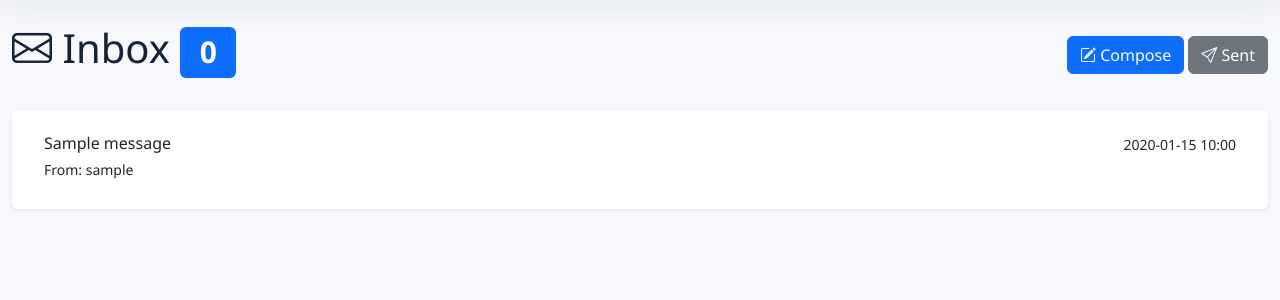
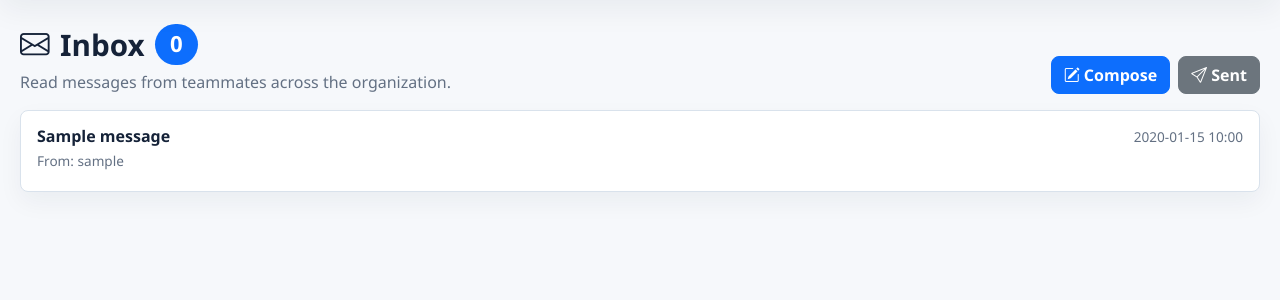
Before and after one commit to Abdulics/flask_user_managemnt, a Flask app: page /messages/ in a window 1280 px wide. Shown: the part 85-385 px from the top of the page. Run offline with Flask 3, Linux system fonts and the light colour scheme; a user stored in the database is signed in; tables that the repository leaves empty hold one stand-in row (values such as "Sample post"); some libraries are stand-ins or nearby versions.

Commit message:
pilish UI, and various templates for the admin, employee, manager, attendance, messages, paystubs, tasks, and time off sections of the application. These changes include updates to the layout, styling, and functionality of these components to enhance user experience.

```diff
--- a/app/static/css/style.css
+++ b/app/static/css/style.css
@@ -14,6 +14,11 @@ body {
     background-color: var(--app-bg);
     font-family: 'Segoe UI', Tahoma, Geneva, Verdana, sans-serif;
     color: var(--app-text);
+}
+
+.container-fluid {
+    max-width: 1440px;
+    padding-inline: 1.25rem;
 }
 
 .navbar-brand {
@@ -146,6 +151,25 @@ body {
 .page-header p {
     margin: 0.35rem 0 0;
     color: var(--app-muted);
+}
+
+.page-actions {
+    display: flex;
+    align-items: center;
+    justify-content: flex-end;
+    flex-wrap: wrap;
+    gap: 0.5rem;
+}
+
+.filter-toolbar {
+    display: flex;
+    flex-wrap: wrap;
+    gap: 0.5rem;
+    margin-bottom: 1rem;
+}
+
+.filter-toolbar .btn {
+    min-height: 2.4rem;
 }
 
 .clock-panel {
@@ -403,6 +427,11 @@ body {
         flex-direction: column;
     }
 
+    .page-actions {
+        width: 100%;
+        justify-content: flex-start;
+    }
+
     .clock-panel {
         align-items: stretch;
         flex-direction: column;
@@ -415,15 +444,112 @@ body {
 }
 
 .card {
-    border: none;
-    box-shadow: 0 0.125rem 0.25rem rgba(0, 0, 0, 0.075);
+    border: 1px solid var(--app-border);
+    border-radius: 8px;
+    box-shadow: 0 10px 24px rgba(21, 34, 56, 0.05);
     margin-bottom: 1.5rem;
+    overflow: hidden;
 }
 
 .card-header {
     background-color: #fff;
-    border-bottom: 2px solid #0d6efd;
+    border-bottom: 1px solid var(--app-border);
     font-weight: 600;
+    padding: 0.9rem 1rem;
+}
+
+.card-body {
+    padding: 1rem;
+}
+
+.btn {
+    border-radius: 8px;
+    font-weight: 650;
+}
+
+.btn-sm {
+    border-radius: 7px;
+}
+
+.form-control,
+.form-select {
+    border-color: var(--app-border);
+    border-radius: 8px;
+}
+
+.form-control:focus,
+.form-select:focus {
+    border-color: rgba(37, 99, 235, 0.58);
+    box-shadow: 0 0 0 0.2rem rgba(37, 99, 235, 0.14);
+}
+
+.table {
+    margin-bottom: 0;
+    color: var(--app-text);
+}
+
+.table > :not(caption) > * > * {
+    padding: 0.85rem 0.75rem;
+    border-bottom-color: var(--app-border);
+    vertical-align: middle;
+}
+
+.table thead th {
+    color: var(--app-muted);
+    font-size: 0.75rem;
+    font-weight: 750;
+    letter-spacing: 0;
+    text-transform: uppercase;
+    white-space: nowrap;
+}
+
+.table tbody tr:last-child td {
+    border-bottom-width: 0;
+}
+
+.table-hover > tbody > tr:hover > * {
+    background-color: #f7faff;
+}
+
+.action-cell {
+    display: flex;
+    align-items: center;
+    flex-wrap: wrap;
+    gap: 0.45rem;
+}
+
+.badge {
+    border-radius: 999px;
+    padding: 0.42em 0.68em;
+    font-weight: 700;
+}
+
+.list-group-flush .list-group-item {
+    border-color: var(--app-border);
+    padding: 0.95rem 0;
+}
+
+.list-group-flush .list-group-item:first-child {
+    padding-top: 0;
+}
+
+.list-group-flush .list-group-item:last-child {
+    padding-bottom: 0;
+    border-bottom-width: 0;
+}
+
+.message-list-item {
+    border-radius: 8px;
+}
+
+.message-list-item h6 {
+    color: var(--app-text);
+    font-weight: 750;
+}
+
+.message-meta {
+    color: var(--app-muted);
+    font-size: 0.85rem;
 }
 
 .stat-card {
@@ -445,10 +571,6 @@ body {
 .stat-card p {
     color: #6c757d;
     margin: 0;
-}
-
-.table thead {
-    background-color: #f8f9fa;
 }
 
 .badge-priority-high {
--- a/app/templates/messages/inbox.html
+++ b/app/templates/messages/inbox.html
@@ -1,13 +1,14 @@
 {% extends "base.html" %}
 {% block title %}Inbox{% endblock %}
 {% block content %}
-<div class="row mt-4">
-    <div class="col-12">
-        <div class="d-flex justify-content-between align-items-center mb-4">
-            <h1><i class="bi bi-envelope"></i> Inbox <span class="badge bg-primary">{{ unread_count }}</span></h1>
-            <div><a href="{{ url_for('messages.compose') }}" class="btn btn-primary"><i class="bi bi-pencil-square"></i> Compose</a>
-            <a href="{{ url_for('messages.sent') }}" class="btn btn-secondary"><i class="bi bi-send"></i> Sent</a></div>
-        </div>
+<div class="page-header">
+    <div>
+        <h1><i class="bi bi-envelope"></i> Inbox <span class="badge bg-primary">{{ unread_count }}</span></h1>
+        <p>Read messages from teammates across the organization.</p>
+    </div>
+    <div class="page-actions">
+        <a href="{{ url_for('messages.compose') }}" class="btn btn-primary"><i class="bi bi-pencil-square"></i> Compose</a>
+        <a href="{{ url_for('messages.sent') }}" class="btn btn-secondary"><i class="bi bi-send"></i> Sent</a>
     </div>
 </div>
 <div class="row">
@@ -17,17 +18,20 @@
                 {% if messages %}
                 <div class="list-group list-group-flush">
                     {% for message in messages %}
-                    <a href="{{ url_for('messages.view_message', id=message.id) }}" class="list-group-item list-group-item-action {% if not message.is_read %}message-unread{% endif %}">
+                    <a href="{{ url_for('messages.view_message', id=message.id) }}" class="list-group-item list-group-item-action message-list-item {% if not message.is_read %}message-unread{% endif %}">
                         <div class="d-flex w-100 justify-content-between">
                             <h6 class="mb-1">{{ message.subject }}</h6>
-                            <small>{{ message.created_at.strftime('%Y-%m-%d %H:%M') }}</small>
+                            <small class="message-meta">{{ message.created_at.strftime('%Y-%m-%d %H:%M') }}</small>
                         </div>
-                        <p class="mb-1"><small>From: {{ message.sender.username }}</small></p>
+                        <p class="message-meta mb-1">From: {{ message.sender.username }}</p>
                     </a>
                     {% endfor %}
                 </div>
                 {% else %}
-                <p class="text-muted mb-0">No messages in inbox.</p>
+                <div class="empty-state">
+                    <i class="bi bi-envelope-open"></i>
+                    <p>No messages in inbox.</p>
+                </div>
                 {% endif %}
             </div>
         </div>
```
Also changed, not shown: app/templates/admin/departments.html (+11 -7 lines), app/templates/admin/employees.html (+16 -12 lines), app/templates/admin/teams.html (+12 -8 lines), app/templates/admin/users.html (+9 -5 lines), app/templates/attendance/index.html (+10 -1 lines), app/templates/attendance/team.html (+8 -4 lines), app/templates/employee/dashboard.html (+9 -5 lines), app/templates/manager/dashboard.html (+9 -5 lines), app/templates/manager/team.html (+10 -4 lines), app/templates/messages/sent.html (+15 -11 lines), app/templates/paystubs/index.html (+10 -4 lines), app/templates/tasks/assigned.html (+12 -10 lines), app/templates/tasks/my_tasks.html (+10 -12 lines), app/templates/timeoff/index.html (+10 -1 lines), 1 more files.
